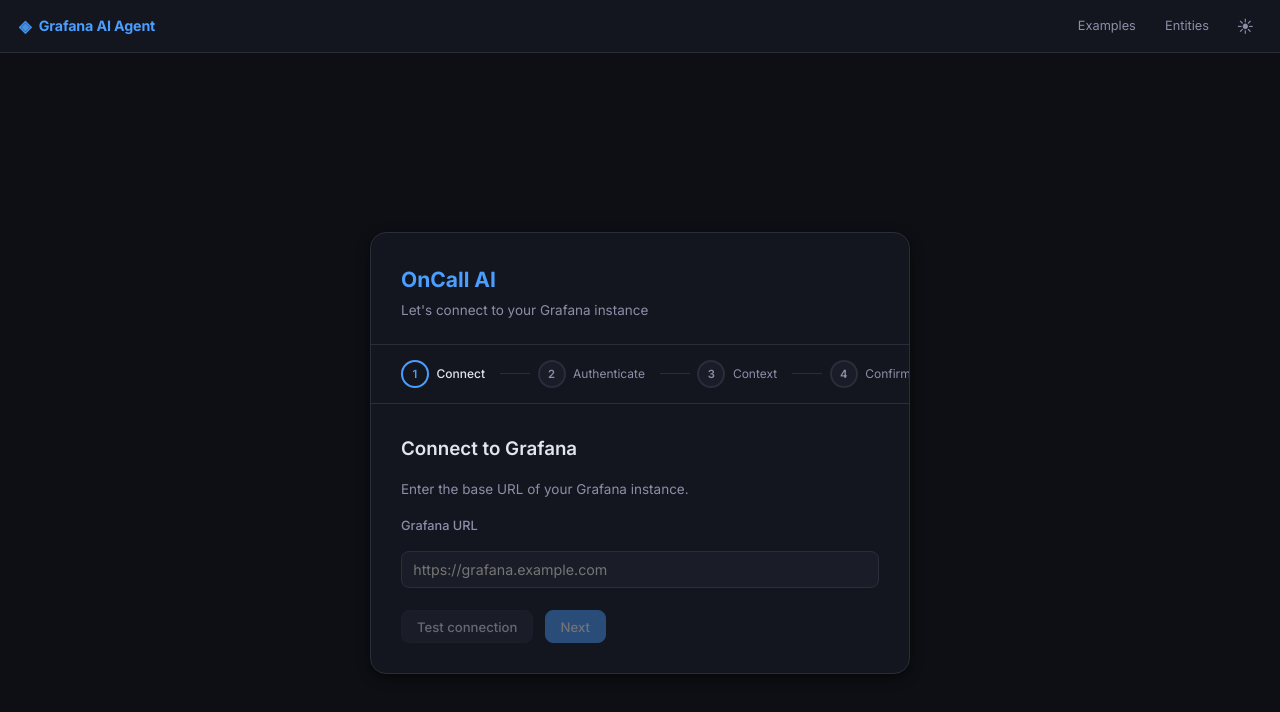
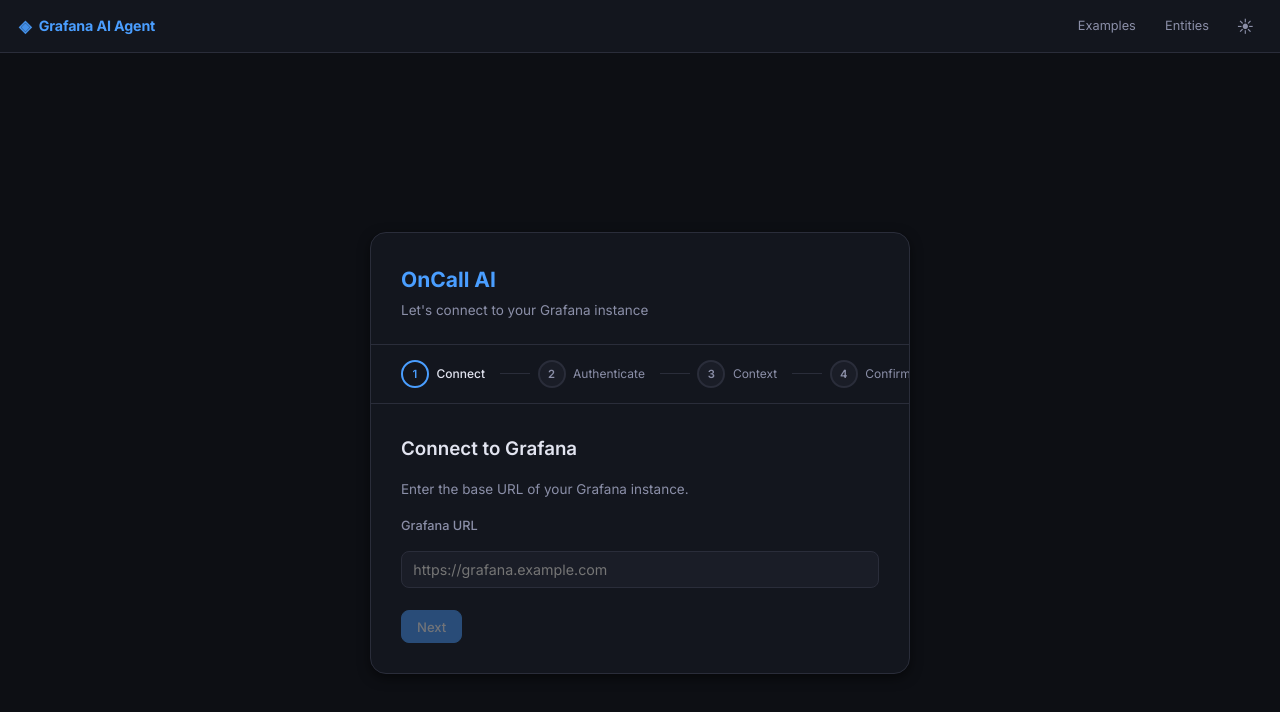
Before and after one commit to Mayuresh1m2/grafana-ai-agent, a Vue app in the folder frontend/: page /setup in a window 1280 px wide. Shown: the top 712 px of the page. Built offline with nearby package versions, Linux system fonts and the light colour scheme.

Commit message:
remove test connection step as it is not needed now

```diff
--- a/frontend/src/api/index.ts
+++ b/frontend/src/api/index.ts
@@ -1,6 +1,2 @@
 export { agentApi } from './agent'
 export { apiClient } from './client'
-export { checkConnectivity, initAuth, pollAuth, fetchNamespaces } from './session'
-export type { ConnectivityResult, AuthInitResult, AuthPollStatus } from './session'
-export { clearSession, getSessionHistory } from './chat'
-export type { SessionPayload } from './chat'
--- a/frontend/src/api/session.ts
+++ b/frontend/src/api/session.ts
@@ -2,12 +2,6 @@
  * Session / Grafana connectivity API calls.
  * All endpoints are relative — the Vite dev proxy forwards /api → backend.
  */
-
-export interface ConnectivityResult {
-  ok: boolean
-  latencyMs?: number
-  error?: string
-}
 
 export interface DatasourceInfo {
   uid: string
@@ -29,16 +23,6 @@
   session_id: string
   grafana_url: string
   datasources: DatasourceInfo[]
-}
-
-export async function checkConnectivity(grafanaUrl: string): Promise<ConnectivityResult> {
-  const res = await fetch('/api/v1/session/connectivity', {
-    method: 'POST',
-    headers: { 'Content-Type': 'application/json' },
-    body: JSON.stringify({ grafana_url: grafanaUrl }),
-  })
-  if (!res.ok) throw new Error(`HTTP ${res.status}`)
-  return res.json()
 }
 
 async function _postConnect(body: Record<string, string>): Promise<GrafanaConnectResult> {
@@ -124,14 +108,3 @@
   if (!res.ok) throw new Error(`HTTP ${res.status}`)
   return res.json()
 }
-
-export async function fetchNamespaces(grafanaUrl: string): Promise<string[]> {
-  const res = await fetch('/api/v1/session/namespaces', {
-    method: 'POST',
-    headers: { 'Content-Type': 'application/json' },
-    body: JSON.stringify({ grafana_url: grafanaUrl }),
-  })
-  if (!res.ok) throw new Error(`HTTP ${res.status}`)
-  const data: { namespaces: string[] } = await res.json()
-  return data.namespaces
-}
--- a/frontend/src/components/setup/StepGrafanaUrl.vue
+++ b/frontend/src/components/setup/StepGrafanaUrl.vue
@@ -1,13 +1,8 @@
 <script setup lang="ts">
-import { ref, computed } from 'vue'
+import { computed } from 'vue'
 import { useSessionStore } from '@/stores/sessionStore'
-import { checkConnectivity } from '@/api/session'
 
 const session = useSessionStore()
-
-const testing   = ref(false)
-const testError = ref<string | null>(null)
-const testOk    = ref<boolean | null>(null)
 
 const urlValid = computed(() => {
   try {
@@ -18,26 +13,8 @@
   }
 })
 
-async function test() {
-  testError.value = null
-  testOk.value    = null
-  testing.value   = true
-  try {
-    const result = await checkConnectivity(session.grafanaUrl)
-    testOk.value = result.ok
-    session.connectivityOk = result.ok
-    if (!result.ok) testError.value = result.error ?? 'Could not reach Grafana'
-  } catch (e) {
-    testError.value = e instanceof Error ? e.message : String(e)
-    testOk.value = false
-    session.connectivityOk = false
-  } finally {
-    testing.value = false
-  }
-}
-
 function next() {
-  if (urlValid.value && testOk.value) session.goToStep(2)
+  if (urlValid.value) session.goToStep(2)
 }
 </script>
 
@@ -56,32 +33,17 @@
       placeholder="https://grafana.example.com"
       autocomplete="off"
       spellcheck="false"
+      @keyup.enter="next"
     />
     <p v-if="session.grafanaUrl && !urlValid" class="field-error">
       Enter a valid http/https URL
     </p>
 
     <div class="step-panel__actions">
-      <button
-        class="btn-secondary"
-        :disabled="!urlValid || testing"
-        @click="test"
-      >
-        <span v-if="testing">Testing…</span>
-        <span v-else>Test connection</span>
-      </button>
-
-      <button
-        class="btn-primary"
-        :disabled="!testOk"
-        @click="next"
-      >
+      <button class="btn-primary" :disabled="!urlValid" @click="next">
         Next
       </button>
     </div>
-
-    <p v-if="testOk === true" class="status-ok">Connected successfully</p>
-    <p v-else-if="testError" class="status-error">{{ testError }}</p>
   </div>
 </template>
 
@@ -106,6 +68,4 @@
 .field-input:focus { border-color: var(--accent-blue); }
 .field-input--error { border-color: var(--status-error); }
 .field-error { font-size: 0.8rem; color: var(--status-error); margin: -0.5rem 0 0; }
-.status-ok    { font-size: 0.85rem; color: var(--status-ok); }
-.status-error { font-size: 0.85rem; color: var(--status-error); }
 </style>
--- a/frontend/src/stores/sessionStore.ts
+++ b/frontend/src/stores/sessionStore.ts
@@ -16,10 +16,9 @@
   const sessionId    = useLocalStorage<string | null>('setup.sessionId', null)
 
   // ── Transient state ──────────────────────────────────────────────────────
-  const authStatus        = ref<AuthStatus>('idle')
-  const authPollTimer     = ref<ReturnType<typeof setInterval> | null>(null)
-  const connectivityOk    = ref<boolean | null>(null)
-  const setupComplete     = ref(false)
+  const authStatus    = ref<AuthStatus>('idle')
+  const authPollTimer = ref<ReturnType<typeof setInterval> | null>(null)
+  const setupComplete = ref(false)
   const alerts            = ref<AlertInfo[]>([])
   const alertsLoading     = ref(false)
 
@@ -76,7 +75,6 @@
     sessionId.value    = null
     authStatus.value   = 'idle'
     setupComplete.value = false
-    connectivityOk.value = null
     stopAuthPoll()
   }
 
@@ -106,7 +104,7 @@
   return {
     // state
     step, grafanaUrl, namespace, environment, services, repoPath, sessionId,
-    authStatus, connectivityOk, setupComplete, alerts, alertsLoading,
+    authStatus, setupComplete, alerts, alertsLoading,
     // computed
     config, isReady,
     // actions
```
